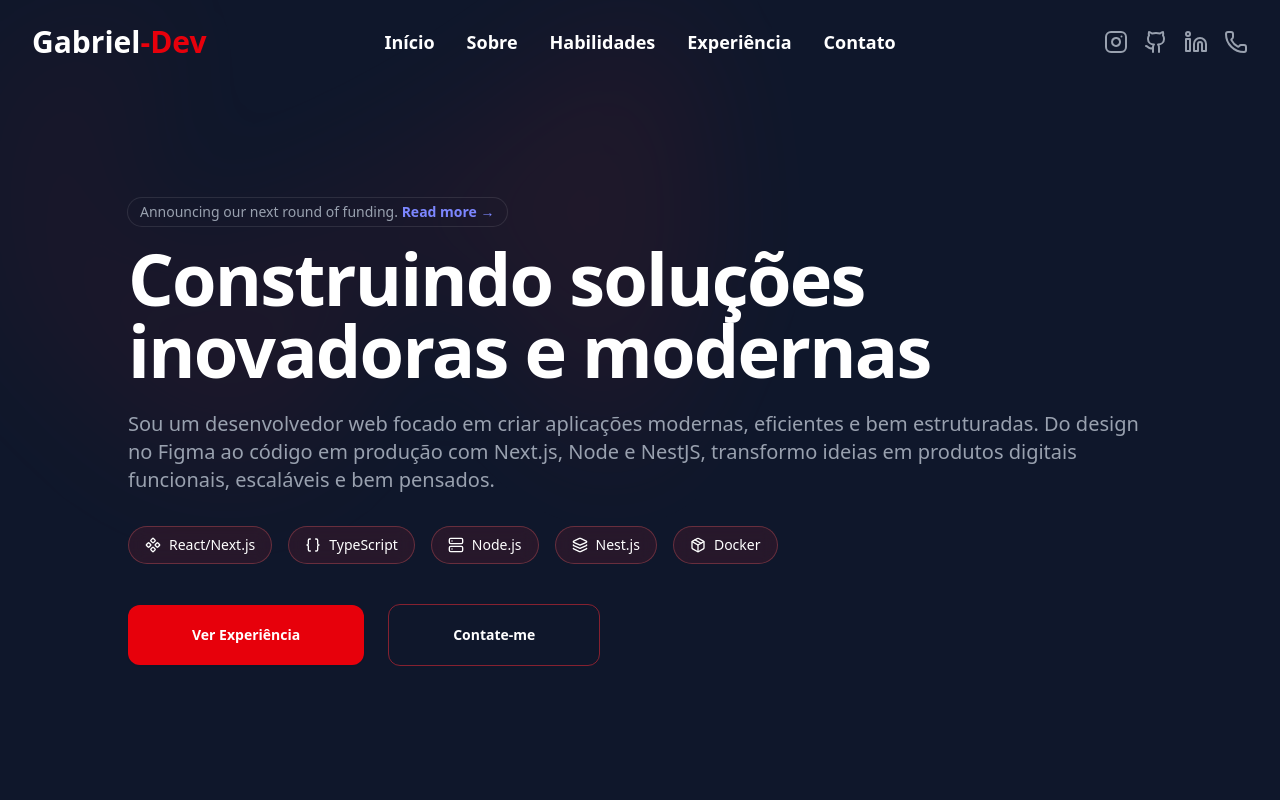
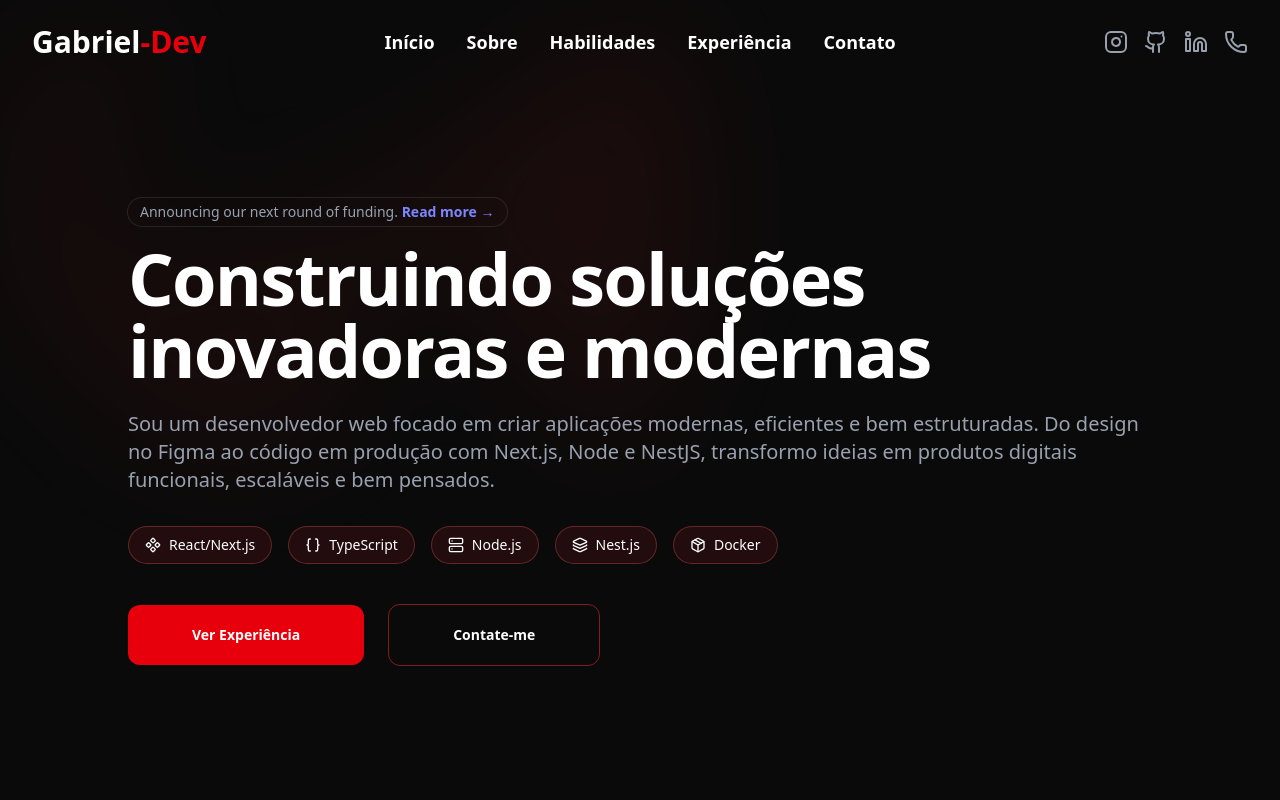
Before and after one commit to gabriel-roocha/portf-lio, a Next.js app: page / in a window 1280 px wide. Shown: the top 800 px of the page. Built offline with nearby package versions, Linux system fonts and the light colour scheme.

Commit message:
Correção cor preta clara

```diff
--- a/src/app/globals.css
+++ b/src/app/globals.css
@@ -10,23 +10,12 @@ html {
   }
 }
 
-:root {
-  --background: #0a0a0a;
-  --foreground: #ededed;
-}
-
-@theme inline {
-  --color-background: var(--background);
-  --color-foreground: var(--foreground);
-  --font-sans: var(--font-geist-sans);
-  --font-mono: var(--font-geist-mono);
-}
-
+/* Base global */
 @layer base {
 
   html,
   body {
-    @apply bg-slate-900 text-slate-100;
+    @apply bg-neutral-950 text-slate-100;
     min-height: 100%;
   }
 }
--- a/src/app/layout.tsx
+++ b/src/app/layout.tsx
@@ -138,7 +138,7 @@ export default function RootLayout({
         />
       </head>
       <body
-        className={`${geistSans.variable} ${geistMono.variable} antialiased bg-slate`}
+        className={`${geistSans.variable} ${geistMono.variable} antialiased bg-neutral-950`}
       >
         <ScrollToTop />
         {children}
```
